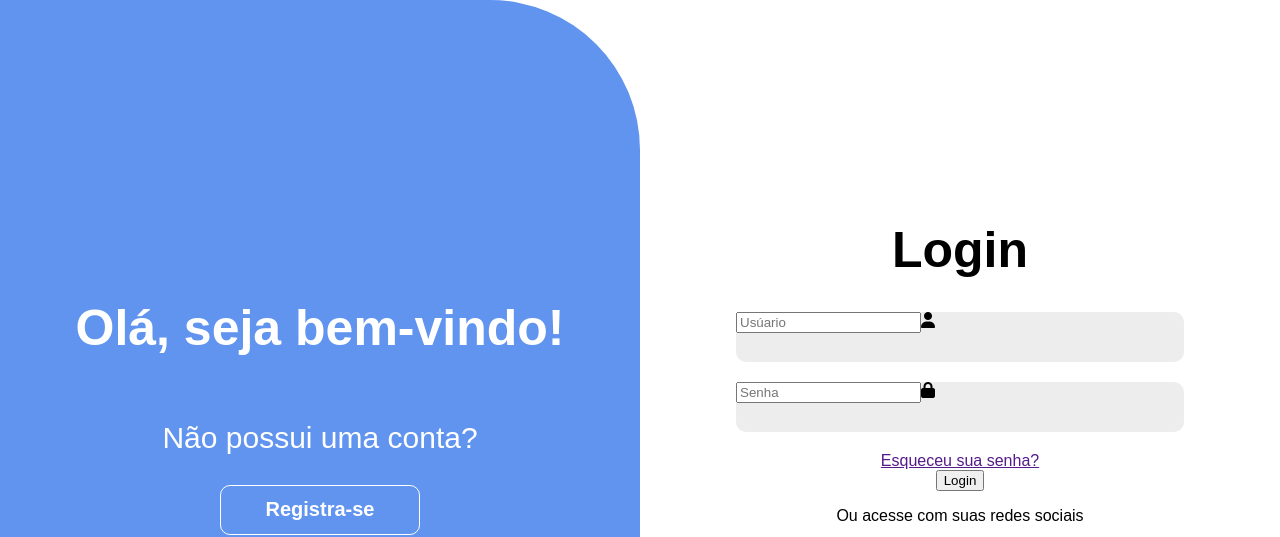
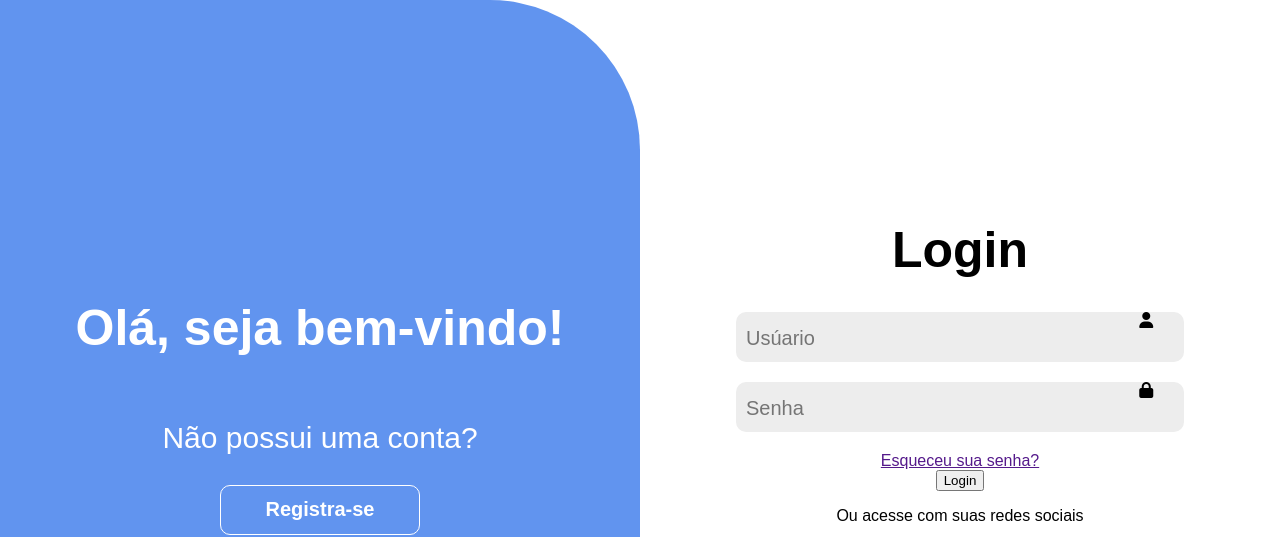
Before and after one commit to DaviRibs/g10-html-css, a plain HTML site: page projeto-aula-5/index.html in a window 1280 px wide. Shown: the top 537 px of the page. Drawn offline with Linux system fonts and the light colour scheme.

Commit message:
atualizado borda

```diff
--- a/projeto-aula-5/style.css
+++ b/projeto-aula-5/style.css
@@ -64,5 +64,20 @@ display: flex;
     background-color: #EDEDED;
     margin-bottom: 20px;
     border-radius: 10px;
+}
+
+.container .direita .inp .campo{
+    width: 90%;
+    height: 100%;
 
 }
+
+.container .direita .inp .campo input{
+    width: 100%;
+    height: 100%;
+    border: none;
+    background-color: transparent;
+    border-radius: 10px;
+    padding-left: 10px;
+    font-size: 20px;
+}
```
